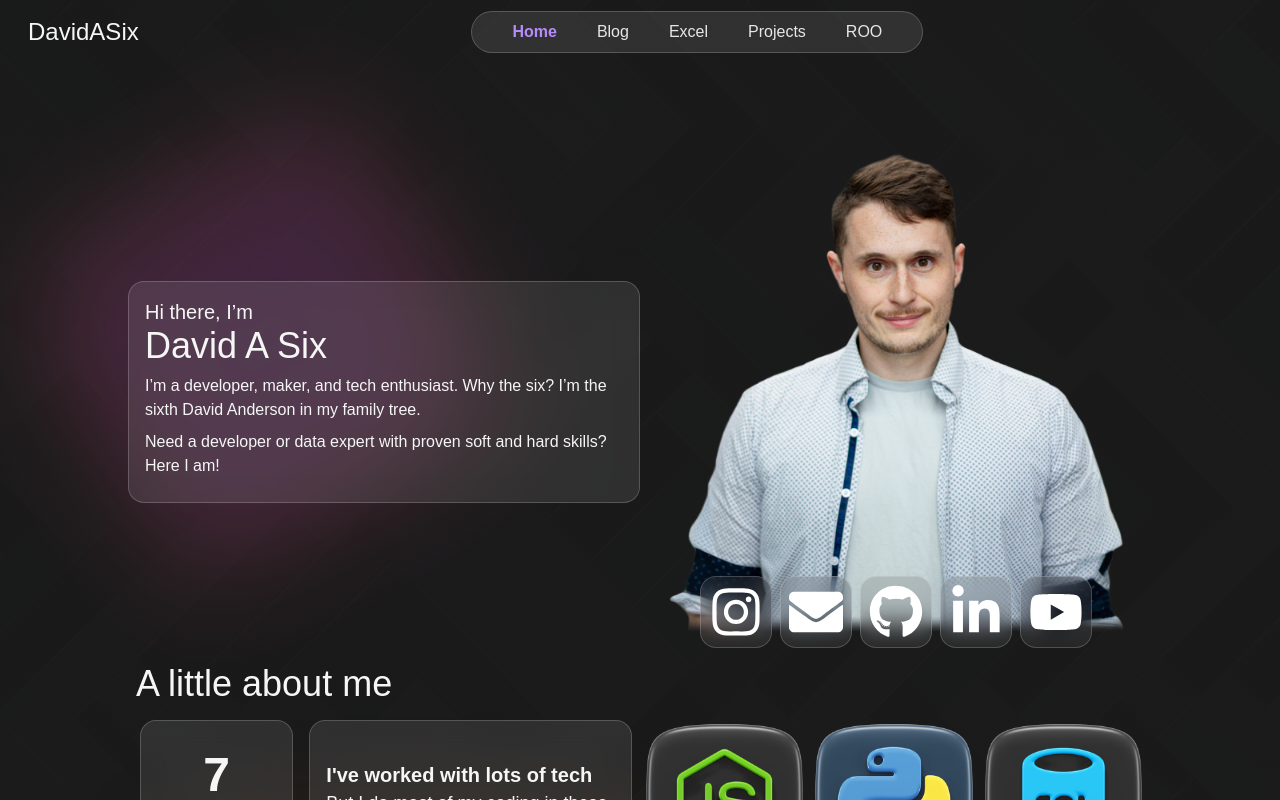
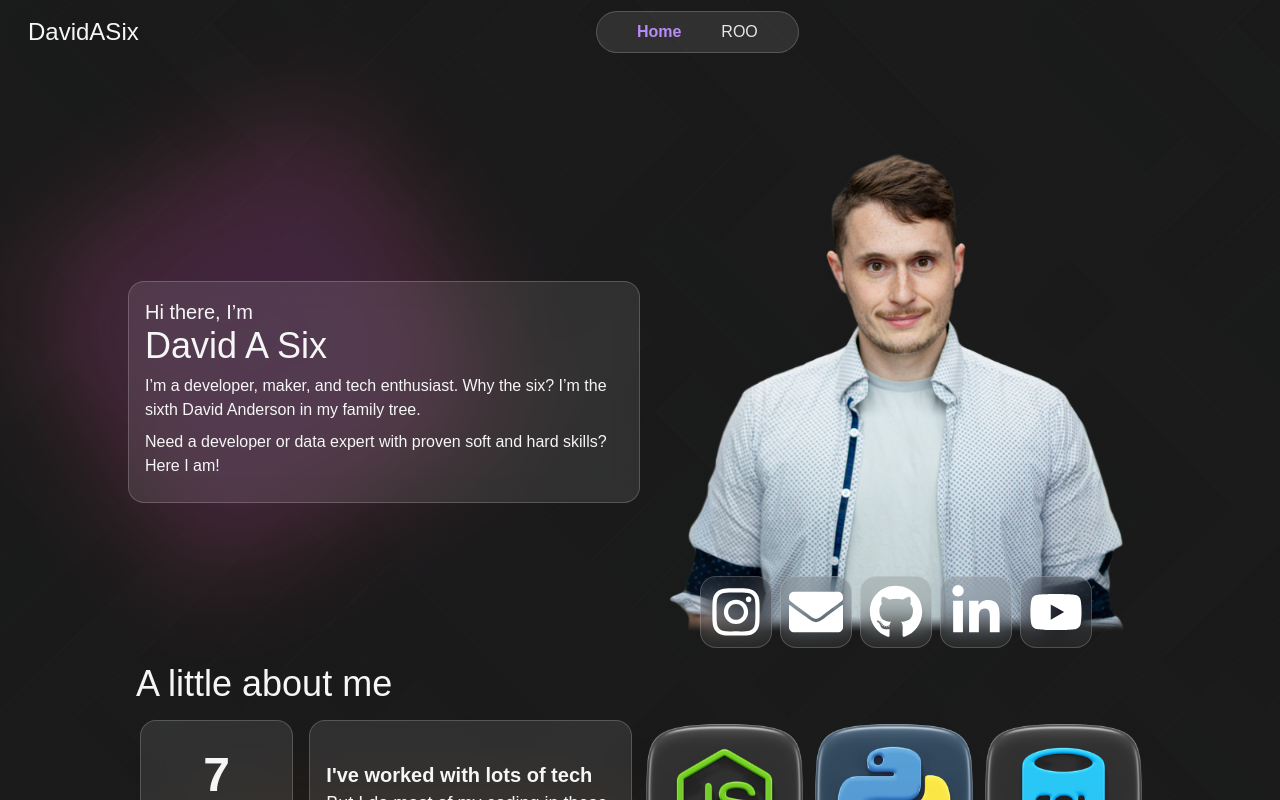
Before and after one commit to DavidASix/davidasix.com, a Next.js app: page / in a window 1280 px wide. Shown: the top 800 px of the page. Built offline with nearby package versions, Linux system fonts and the light colour scheme; a web font is replaced by a local one.

Commit message:
Removed CMS items from the nav

```diff
--- a/src/components/Navigation.js
+++ b/src/components/Navigation.js
@@ -4,9 +4,9 @@ import Link from "next/link";
 
 const links = [
   { title: "Home", url: "/", text: "where the heart is" },
-  { title: "Blog", url: "/blog", text: "scattered thoughts" },
-  { title: "Excel", url: "/excel", text: "favourite formulas" },
-  {title: 'Projects', url: '/projects', text: 'coding projects'},
+  //{ title: "Blog", url: "/blog", text: "scattered thoughts" },
+  //{ title: "Excel", url: "/excel", text: "favourite formulas" },
+  //{title: 'Projects', url: '/projects', text: 'coding projects'},
   //{ title: "Apps", url: "/mobile-apps", text: "react-native apps" },
   {
     title: "ROO",
```
